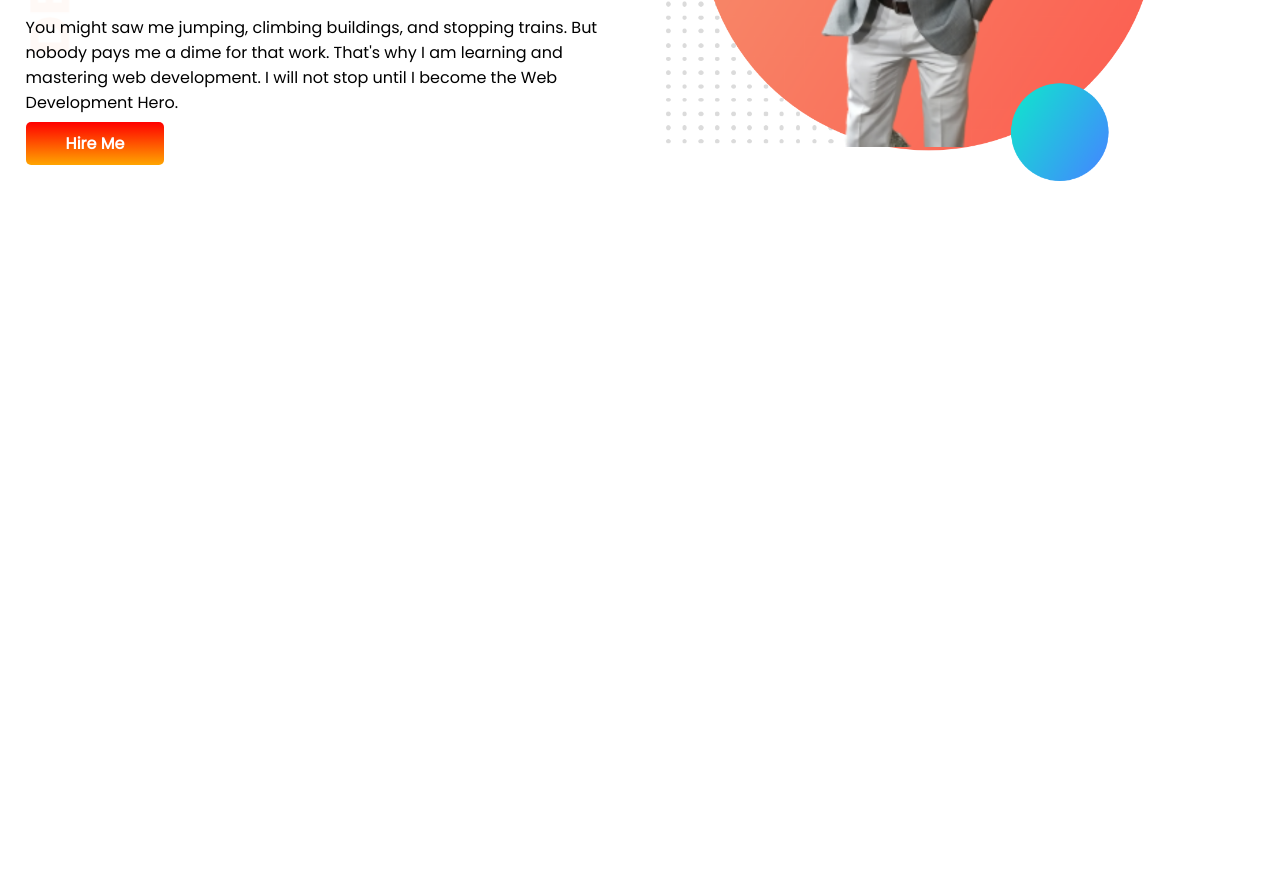
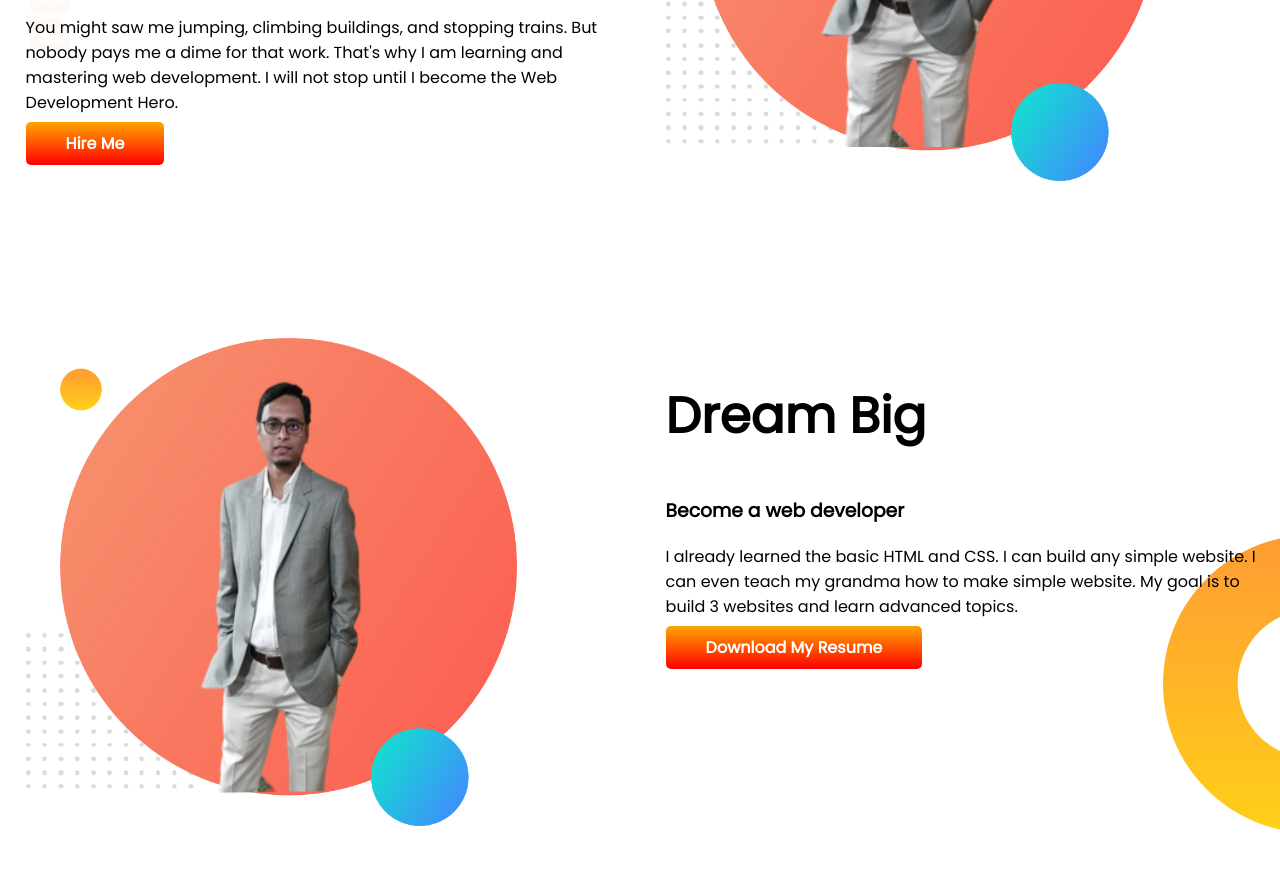
Before and after one commit to Ahmed-Tofayel/developer-portfolio, a plain HTML site: page index.html in a window 1280 px wide. Shown: the part 307-1176 px from the top of the page. Before the commit the page ends 800 px from the top, so only its background shows below. Drawn offline with Linux system fonts and the light colour scheme.

Commit message:
dream section added

```diff
--- a/index.html
+++ b/index.html
@@ -30,6 +30,22 @@
             <img src="images/mukul1-bg.png" alt="">
         </div>
     </section>
+    <section class="dream-big">
+        <div class="half-width">
+            <img src="images/mukul2.png" alt="">
+        </div>
+        <div class="half-width">
+            <h1>Dream Big</h1>
+            <h3>Become a web developer</h3>
+            <p>
+                I already learned the basic HTML and CSS. I can build any simple website. I can even teach my grandma
+                how to make simple website. My goal is to build 3 websites and learn advanced topics.
+            </p>
+            <a class="link-button" target="_blank" href="https://www.linkedin.com/in/khandaker-tofayel-ahmed/">Download
+                My Resume</a>
+        </div>
+
+    </section>
 </body>
 
 </html>
--- a/style.css
+++ b/style.css
@@ -13,6 +13,7 @@ h1 {
 
 section {
     display: flex;
+    margin-bottom: 150px;
 }
 
 .half-width {
@@ -26,7 +27,7 @@ section {
 
 .link-button {
     text-decoration: none;
-    background-image: linear-gradient(red, orange);
+    background-image: linear-gradient(orange, red);
     padding: 10px 40px;
     color: white;
     font-weight: 700;
@@ -37,3 +38,10 @@ section {
     background-image: url(images/top-banner.png);
     background-repeat: no-repeat;
 }
+
+.dream-big {
+    background-image: url(images/dream-bg.png);
+    background-repeat: no-repeat;
+    background-position: right bottom;
+
+}
```
Also changed, not shown: 1 other file.
